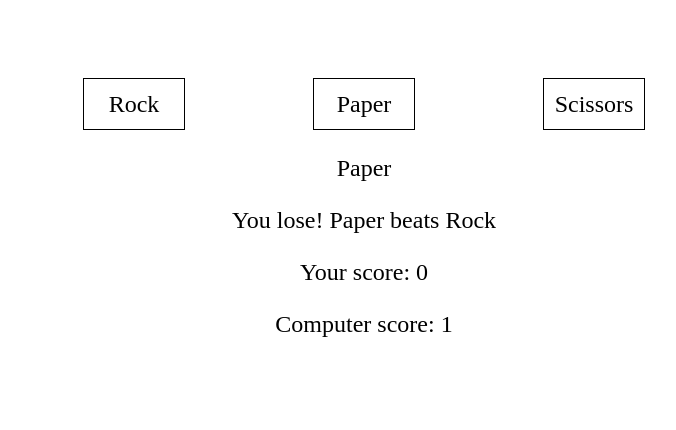
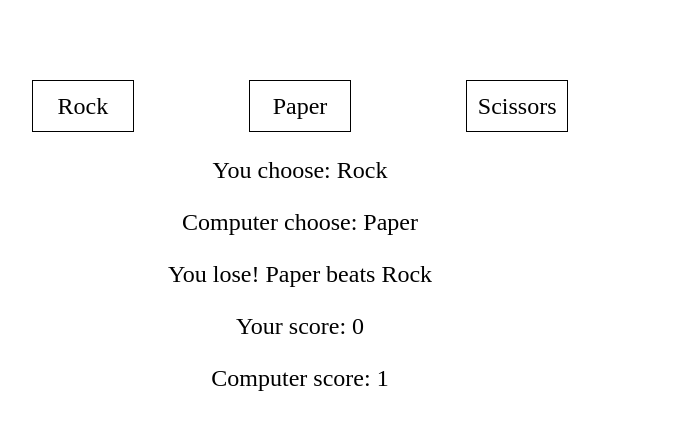
Before and after one commit to khang-874/rock-paper-scissors, a plain HTML site: page index.html in a window 1280 px wide. Both pictures are taken after a click on the element "Rock". Shown: the whole page, without its empty margins (284-960 px from the left). Drawn offline with Linux system fonts and the light colour scheme.

Commit message:
Add player/computer choice display

```diff
--- a/script.js
+++ b/script.js
@@ -49,6 +49,9 @@ announcement.id = "announcement";
 let computerChoiceDisplay = document.createElement("div");
 computerChoiceDisplay.id = "computerChoiceDisplay";
 
+let playerChoiceDisplay = document.createElement("div");
+playerChoiceDisplay.id = "playerChoiceDisplay";
+
 function check(score, winner){
     if(score >= 5){
         for(let i = 0; i < 3; ++i){
@@ -58,9 +61,11 @@ function check(score, winner){
         announcement.textContent = winner + " are the winner!!";
         resetButton.addEventListener("click", reset);
         container.appendChild(announcement);
+        container.removeChild(computerChoiceDisplay);
         container.removeChild(container.querySelector('#playerScoreBoard'));
         container.removeChild(container.querySelector('#computerScoreBoard'));
         container.removeChild(container.querySelector('#resultDisplay'));
+        container.removeChild(playerChoiceDisplay);
         container.appendChild(resetButton);
     }
 }
@@ -76,6 +81,10 @@ function reset(e){
     playerScoreBoard.textContent = "Your score: 0";
     computerScoreBoard.textContent = "Computer score: 0";
     resultDisplay.textContent = "Welcome to Rock Scissor Paper game";
+    playerChoiceDisplay.textContent = "";
+    computerChoiceDisplay.textContent = "";
+    container.appendChild(playerChoiceDisplay);
+    container.appendChild(computerChoiceDisplay);
     container.appendChild(resultDisplay);
     container.appendChild(playerScoreBoard);
     container.appendChild(computerScoreBoard);
@@ -84,7 +93,8 @@ function displayResult(e){
     let computerChoice = getComputerChoice();
     console.log(e.target.id);
     console.log(computerChoice);
-    computerChoiceDisplay.textContent = computerChoice;
+    playerChoiceDisplay.textContent = "You choose: " + e.target.id;
+    computerChoiceDisplay.textContent = "Computer choose: " + computerChoice;
     result = playGround(e.target.id, computerChoice);
     resultDisplay.textContent = result;
     if(result == "Tie")
@@ -113,6 +123,7 @@ for(let i = 0 ; i < 3; ++i){
 }
 
 container.appendChild(choiceContainer);
+container.appendChild(playerChoiceDisplay);
 container.appendChild(computerChoiceDisplay);
 container.appendChild(resultDisplay);
 container.appendChild(playerScoreBoard);
--- a/styles.css
+++ b/styles.css
@@ -1,7 +1,7 @@
 #choiceContainer{
     display:flex;
     margin: 0;
-    width: 100vw;
+    width: 90vw;
     justify-content: center;
     align-items: center;
     gap: 10%;
@@ -11,13 +11,13 @@
     display:flex;
     flex-wrap: wrap;
     flex-direction: column;
-    justify-content: center;
     align-items: center;
     text-align: center;
-    height: 50vh;;
+    margin-top: 10vh;
+    height: 90vh;
     font-size: 24px;
     font-weight: 300;
-    width: 100vw;
+    width: 90vw;
     gap: 25px;
 }
 
```
